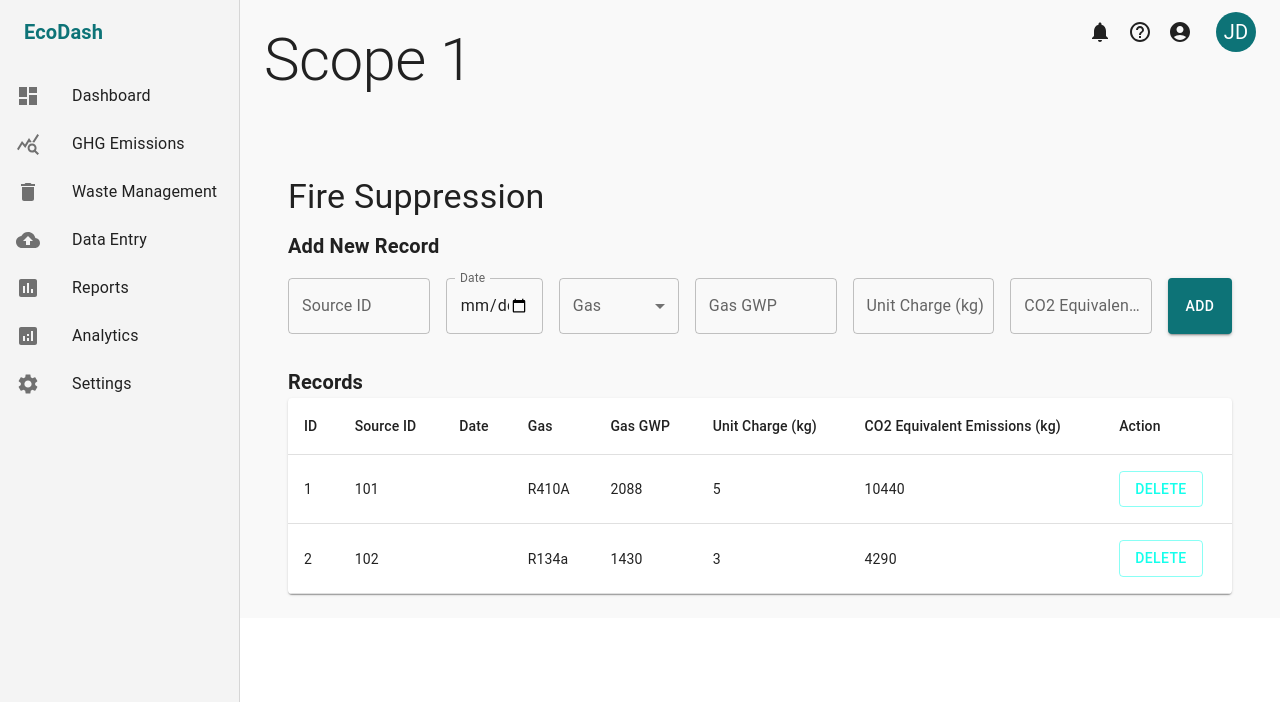
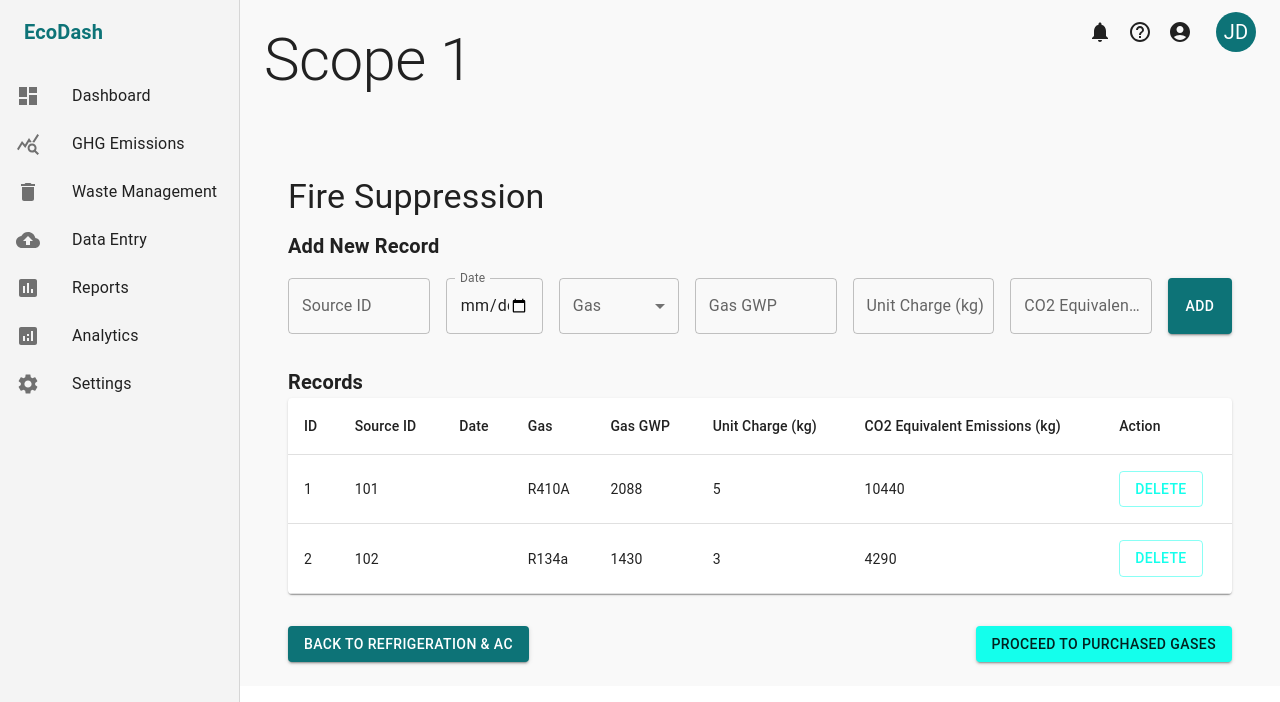
Before and after one commit to AbubakarMirza1/Kavish, a React (Create React App) app in the folder frontend/: page /Scope1FS in a window 1280 px wide. Shown: the top 702 px of the page. Built offline with nearby package versions, Linux system fonts and the light colour scheme.

Commit message:
Update Scope1FS.js

```diff
--- a/frontend/src/screens/Scope1FS.js
+++ b/frontend/src/screens/Scope1FS.js
@@ -144,7 +144,7 @@ const FireSuppressionPage = () => {
     { label: 'Reports', icon: <ReportsIcon />, section: 'reports' },
     { label: 'Analytics', icon: <AnalyticsIcon />, section: 'analytics' },
     { label: 'Settings', icon: <SettingsIcon />, section: 'settings' },
-  ];  // Sidebar definition that matches the original
+  ];
 
   return (
     <ThemeProvider theme={theme}>
@@ -313,6 +313,24 @@ const FireSuppressionPage = () => {
                 </TableBody>
               </Table>
             </TableContainer>
+
+            {/* Navigation Buttons */}
+            <Box sx={{ display: 'flex', justifyContent: 'space-between', mt: 4 }}>
+              <Button
+                variant="contained"
+                color="primary"
+                onClick={() => (window.location.href = '/Scope1RA')}
+              >
+                Back to Refrigeration & AC
+              </Button>
+              <Button
+                variant="contained"
+                color="secondary"
+                onClick={() => (window.location.href = '/Scope1PG')}
+              >
+                Proceed to Purchased Gases
+              </Button>
+            </Box>
           </Container>
         </Box>
         <Dialog
```
